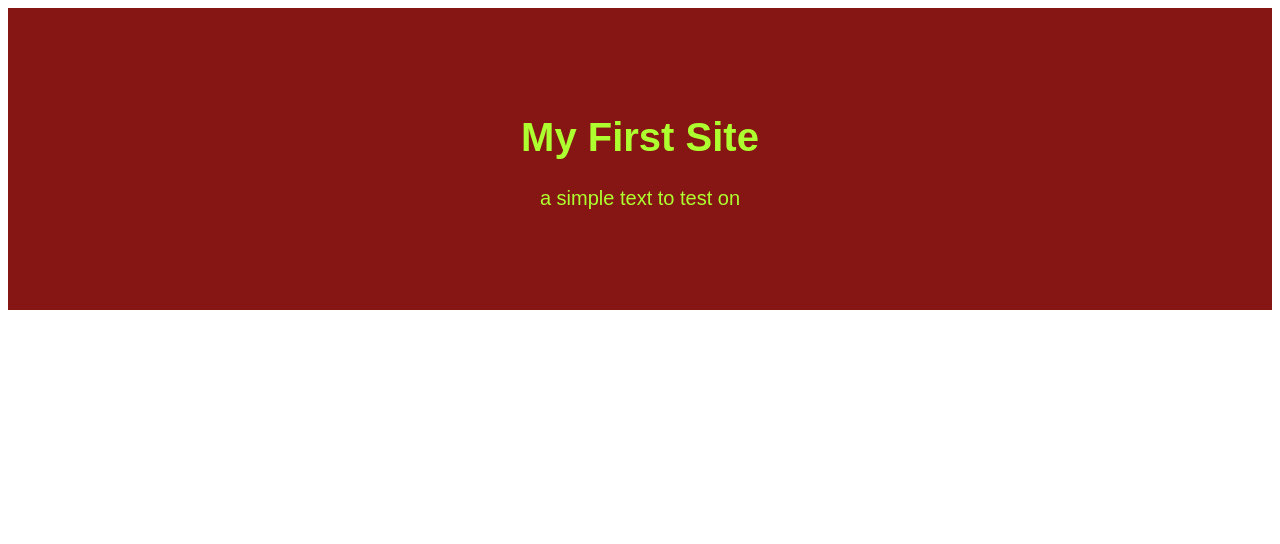
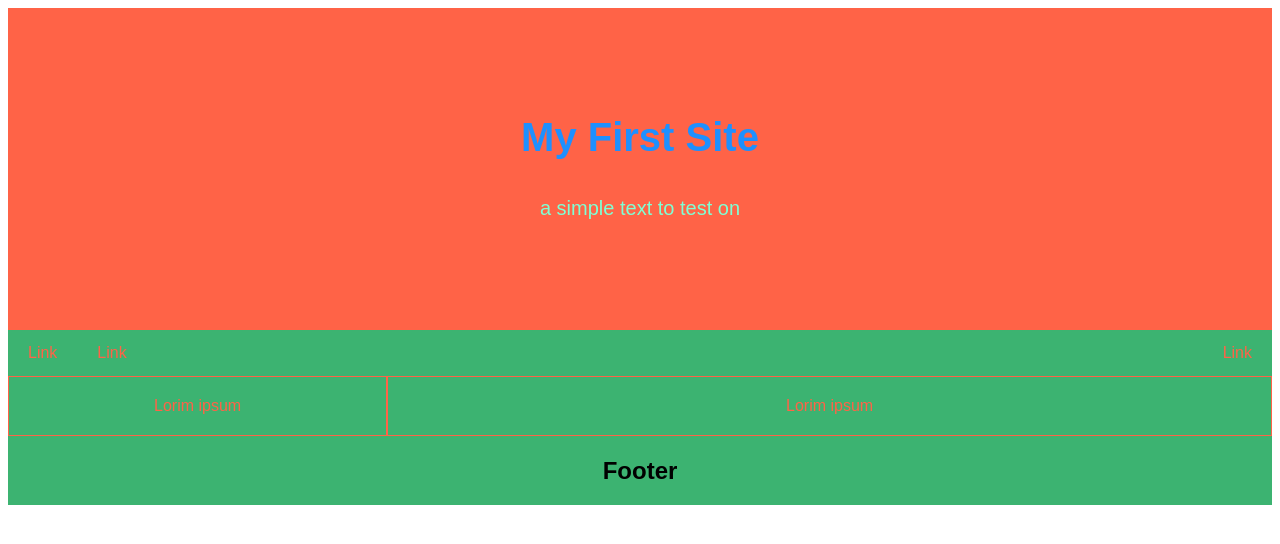
Before and after one commit to Quasarkiste487/web_test_project, a plain HTML site: page first_draft/index.html in a window 1280 px wide. Drawn offline with Linux system fonts and the light colour scheme.

Commit message:
Add files via upload

```diff
--- a/first_draft/index.html
+++ b/first_draft/index.html
@@ -4,37 +4,34 @@
     <head>
 
         <title>first draft!</title>
+        <link rel="stylesheet" href="style.css">
         <meta charset="UTF-8">
         <meta name="viewport" content="width=device-width, initial-scale=1">
-        <style>
-            body {
-                font-family: Arial, Helvetica, sans-serif;
-            }
-
-            .header {
-                padding: 80px;
-                text-align: center;
-                background: #861613;
-                color: greenyellow;
-            }
-
-            .header h1 {
-                font-size: 40px;
-            }
-
-            .header p {
-                font-size: 20px;
-            }
-        </style>
 
     </head>
 
     <body>
-
+        <!-- this is a comment test-->
         <div class="header">
             <h1>My First Site</h1>
-            <p>a simple text to test on</p>
+            <p id="para1">a simple text to test on</p>
+        </div>
+
+        <div class="navbar">
+            <a href="#">Link</a>
+            <a href="#">Link</a>
+            <a href="#" class="right">Link</a>
+        </div>
+
+        <div class="row">
+            <div class="side" style="border: 1px solid tomato">Lorim ipsum</div>
+            <div class="main" style="border: 1px solid tomato">Lorim ipsum</div>
+        </div>
+
+        <div class="footer">
+            <h2>Footer</h2>
         </div>
 
     </body>
+
 </html>
--- /dev/null
+++ b/first_draft/style.css
@@ -0,0 +1,93 @@
+#para1 {
+    text-align: center;
+    color: aquamarine;
+    padding: 10px 10px 10px 10px;
+}
+
+body {
+    font-family: Arial, Helvetica, sans-serif;
+}
+
+.header {
+    padding: 80px;
+    text-align: center;
+    background: tomato;
+    color: dodgerblue;
+}
+
+.header h1 {
+    font-size: 40px;
+}
+
+.header p {
+    font-size: 20px;
+}
+
+.navbar {
+    overflow: hidden; /* Hide overflow */
+    background-color: MediumSeaGreen; /* Dark background color */
+}
+
+.navbar a {
+    float: left; /* Make sure that the links stay side-by-side */
+    display: block; /* Change the display to block, for responsive reasons (see below) */
+    color: tomato; /* White text color */
+    text-align: center; /* Center the text */
+    padding: 14px 20px; /* Add some padding */
+    text-decoration: none; /* Remove underline */
+}
+
+.navbar a.right {
+    float: right;
+}
+
+/* Change color on hover/mouse-over */
+.navbar a:hover {
+    background-color: tomato; /* Grey background color */
+    color: mediumseagreen; /* Black text color */
+}
+
+* {
+    box-sizing: border-box;
+}
+
+.row {
+    color: tomato;
+    /*border: 1px solid tomato;*/
+    text-align: center;
+    display: flex;
+    flex-wrap: wrap;
+}
+
+.side {
+    flex: 30%;
+    background-color: MediumSeaGreen;
+    padding: 20px;
+}
+
+.main{
+    flex: 70%;
+    background-color: MediumSeaGreen;
+    padding: 20px;
+}
+
+/* Responsive layout - when the screen is less than 700px wide, make the two columns stack on top of each other instead of next to each other */
+@media screen and (max-width: 700px) {
+    .row {
+        flex-direction: column;
+    }
+}
+
+/* Responsive layout - when the screen is less than 400px wide, make the navigation links stack on top of each other instead of next to each other */
+@media screen and (max-width: 400px) {
+    .navbar a {
+        float: none;
+        width: 100%;
+    }
+}
+
+.footer {
+    padding: 1px;
+    text-align: center;
+    background: mediumseagreen;
+}
--- /dev/null
+++ b/first_draft/style_green.css
@@ -0,0 +1,90 @@
+#para1 {
+    text-align: center;
+    color: rgb(227, 11, 235);
+    padding: 10px 10px 10px 10px;
+}
+
+body {
+    font-family: Arial, Helvetica, sans-serif;
+}
+
+.header {
+    padding: 80px;
+    text-align: center;
+    background: #248d88;
+    color: rgb(207, 82, 201);
+}
+
+.header h1 {
+    font-size: 40px;
+}
+
+.header p {
+    font-size: 20px;
+}
+
+.navbar {
+    overflow: hidden; /* Hide overflow */
+    background-color: #34c2af; /* Dark background color */
+}
+
+.navbar a {
+    float: left; /* Make sure that the links stay side-by-side */
+    display: block; /* Change the display to block, for responsive reasons (see below) */
+    color: white; /* White text color */
+    text-align: center; /* Center the text */
+    padding: 14px 20px; /* Add some padding */
+    text-decoration: none; /* Remove underline */
+}
+
+.navbar a.right {
+    float: right;
+}
+
+/* Change color on hover/mouse-over */
+.navbar a:hover {
+    background-color: #56ebeb; /* Grey background color */
+    color: rgb(241, 193, 193); /* Black text color */
+}
+
+* {
+    box-sizing: border-box;
+}
+
+.row {
+    display: flex;
+    flex-wrap: wrap;
+}
+
+.side {
+    flex: 30%;
+    background-color: #1fbfca;
+    padding: 20px;
+}
+
+.main{
+    flex: 70%;
+    background-color: rgb(77, 187, 178);
+    padding: 20px;
+}
+
+/* Responsive layout - when the screen is less than 700px wide, make the two columns stack on top of each other instead of next to each other */
+@media screen and (max-width: 700px) {
+    .row {
+        flex-direction: column;
+    }
+}
+
+/* Responsive layout - when the screen is less than 400px wide, make the navigation links stack on top of each other instead of next to each other */
+@media screen and (max-width: 400px) {
+    .navbar a {
+        float: none;
+        width: 100%;
+    }
+}
+
+.footer {
+    padding: 20px;
+    text-align: center;
+    background: #88fcd9;
+}
```
